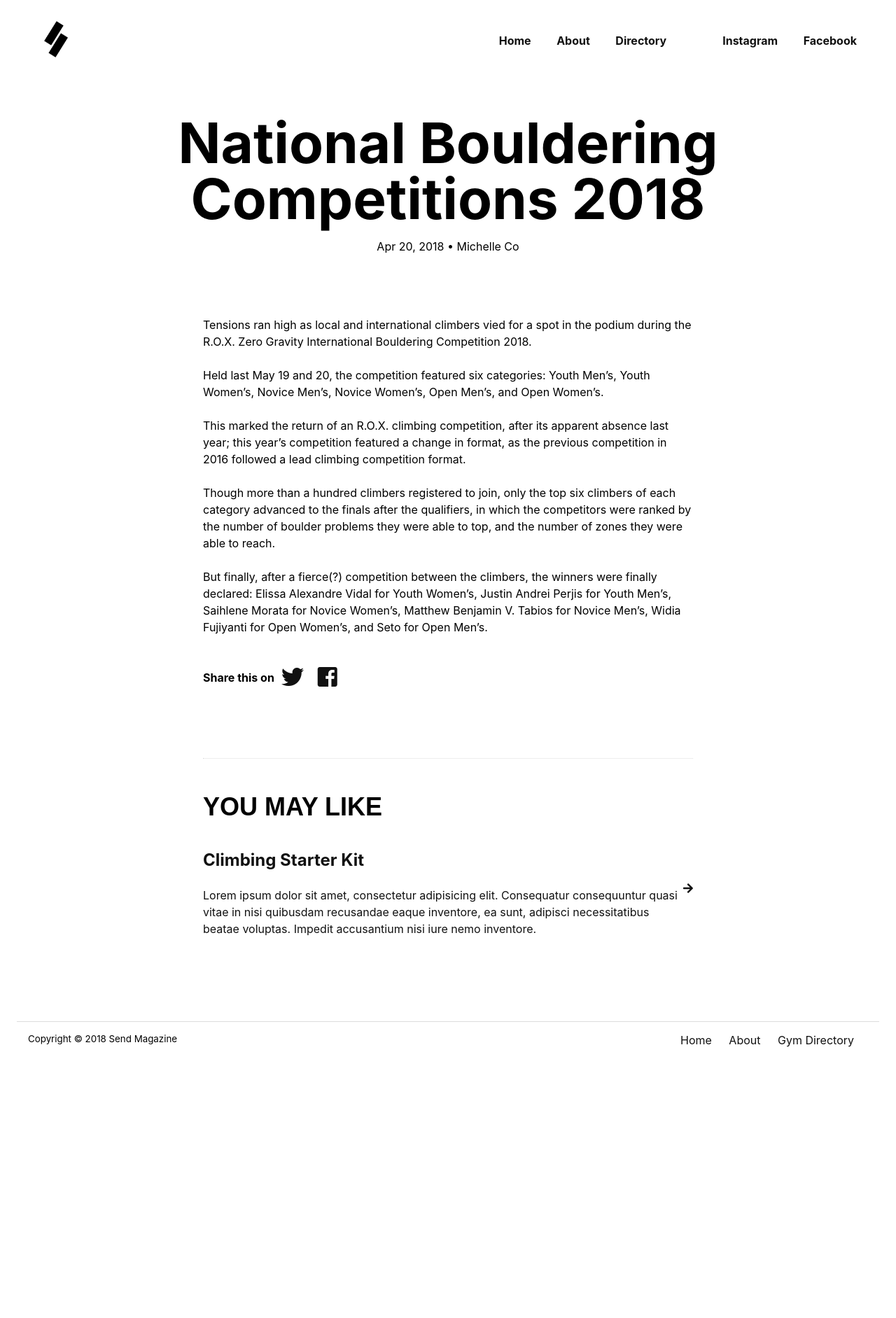
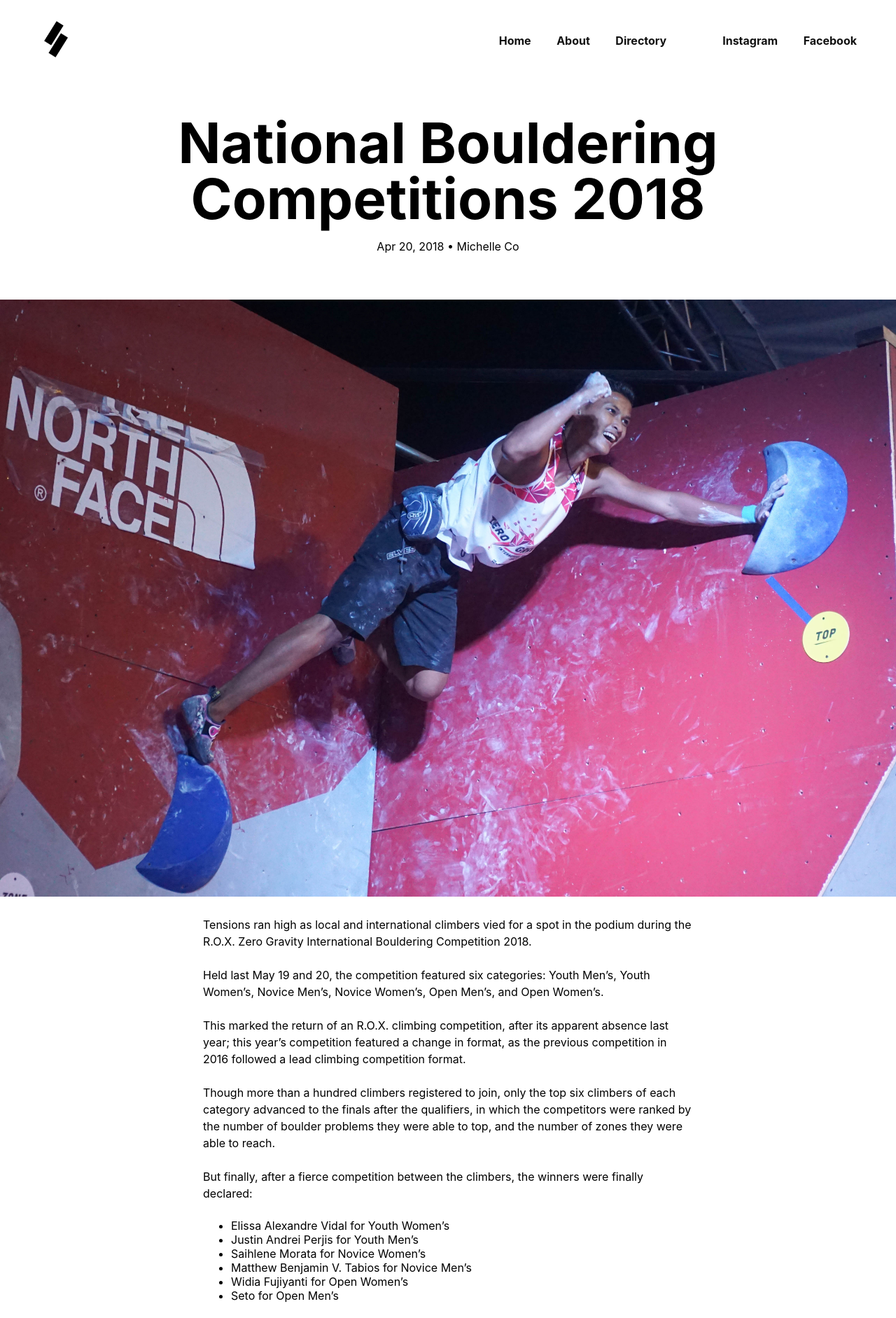
Before and after one commit to nickaguilos/sendmagazine, a Jekyll site: the page built from _posts/2018-04-20-nationals.md, in a window 1280 px wide. Shown: the top 1883 px of the page at 70% size. Built offline with Jekyll 4.4.1, drawn with Linux system fonts in a browser that asks for light colours; nearby versions of some CDN libraries; some web fonts are replaced; before the commit the page ends 1544 px from its top, so only the background shows below that; some of the changed text lies outside the part shown.

Commit message:
Adding content to nationals

```diff
--- a/_posts/2018-04-20-nationals.md
+++ b/_posts/2018-04-20-nationals.md
@@ -4,6 +4,7 @@ title: "National Bouldering Competitions 2018"
 author: Michelle Co
 tag: photo-feature
 excerpt: Tensions ran high as local and international climbers vied for a spot in the podium during the R.O.X. Zero Gravity International Bouldering Competition 2018.
+lower-hero: /assets/images/issue-1/nationals/1.jpg
 ---
 
 Tensions ran high as local and international climbers vied for a spot in the podium during the R.O.X. Zero Gravity International Bouldering Competition 2018.
@@ -14,4 +15,35 @@ This marked the return of an R.O.X. climbing competition, after its apparent abs
 
 Though more than a hundred climbers registered to join, only the top six climbers of each category advanced to the finals after the qualifiers, in which the competitors were ranked by the number of boulder problems they were able to top, and the number of zones they were able to reach.
 
-But finally, after a fierce(?) competition between the climbers, the winners were finally declared: Elissa Alexandre Vidal for Youth Women’s, Justin Andrei Perjis for Youth Men’s, Saihlene Morata for Novice Women’s, Matthew Benjamin V. Tabios for Novice Men’s, Widia Fujiyanti for Open Women’s, and Seto for Open Men’s.
+But finally, after a fierce competition between the climbers, the winners were finally declared:
+- Elissa Alexandre Vidal for Youth Women’s
+- Justin Andrei Perjis for Youth Men’s
+- Saihlene Morata for Novice Women’s
+- Matthew Benjamin V. Tabios for Novice Men’s
+- Widia Fujiyanti for Open Women’s
+- Seto for Open Men’s
+
+![{{ page.title }}]({{ '/assets/images/issue-1/nationals/2.jpg' | relative_url }})
+*Milky Mae Tejares*
+![{{ page.title }}]({{ '/assets/images/issue-1/nationals/3.jpg' | relative_url }})
+*Indonesian climber Ndona Nasugian working her way up the second problem of the final round*
+<div class="image-row 2" markdown="1">
+![{{ page.title }}]({{ '/assets/images/issue-1/nationals/4-1.jpg' | absolute_url }})
+
+![{{ page.title }}]({{ '/assets/images/issue-1/nationals/4-2.jpg' | absolute_url }})
+</div>
+![{{ page.title }}]({{ '/assets/images/issue-1/nationals/5.jpg' | relative_url }})
+<div class="image-row 2" markdown="1">
+![{{ page.title }}]({{ '/assets/images/issue-1/nationals/6-1.jpg' | absolute_url }})
+
+![{{ page.title }}]({{ '/assets/images/issue-1/nationals/6-2.jpg' | absolute_url }})
+</div>
+<div class="image-row 2" markdown="1">
+![{{ page.title }}]({{ '/assets/images/issue-1/nationals/7-1.jpg' | absolute_url }})
+
+![{{ page.title }}]({{ '/assets/images/issue-1/nationals/7-2.jpg' | absolute_url }})
+</div>
+![{{ page.title }}]({{ '/assets/images/issue-1/nationals/8.jpg' | absolute_url }})
+![{{ page.title }}]({{ '/assets/images/issue-1/nationals/9.jpg' | absolute_url }})
+
+*All Images Copyrighted By Send Magazine*
--- a/_sass/send/_page-post.scss
+++ b/_sass/send/_page-post.scss
@@ -16,6 +16,8 @@
 	// For Captions
 	img + em, .image-row + em {
 		font-size: 0.8em;
+		display: block;
+		margin-bottom: 1em;
 		opacity: 0.5;
 	}
 
@@ -48,8 +50,8 @@
 			display: flex;
 			justify-content: center;
 
-			p {
-				margin: 1rem;
+			p:first-of-type {
+				margin-right: 1rem;
 			}
 
 			&.medium {
@@ -109,7 +111,7 @@
 
 	@media screen and (max-width: $small-device) {
 		.post-title {
-			font-size: 4em;
+			font-size: 3em;
 		}
 
 		.post-header {
@@ -127,7 +129,6 @@
 
 			.pre-text {
 				font-size: 1.5rem;
-				text-align: left;
 				margin: 0;
 			}
 
```
Also changed, not shown: _posts/2018-04-20-bukidnon.md (+3 -1 lines), assets/images/issue-1/bukidnon/12.jpg (added), assets/images/issue-1/nationals/1.jpg (added), assets/images/issue-1/nationals/10.jpg (added), assets/images/issue-1/nationals/11.jpg (added), assets/images/issue-1/nationals/12.jpg (added), assets/images/issue-1/nationals/2.jpg (added), assets/images/issue-1/nationals/3.jpg (added), assets/images/issue-1/nationals/4-1.jpg (added), assets/images/issue-1/nationals/4-2.jpg (added), 7 other files.
